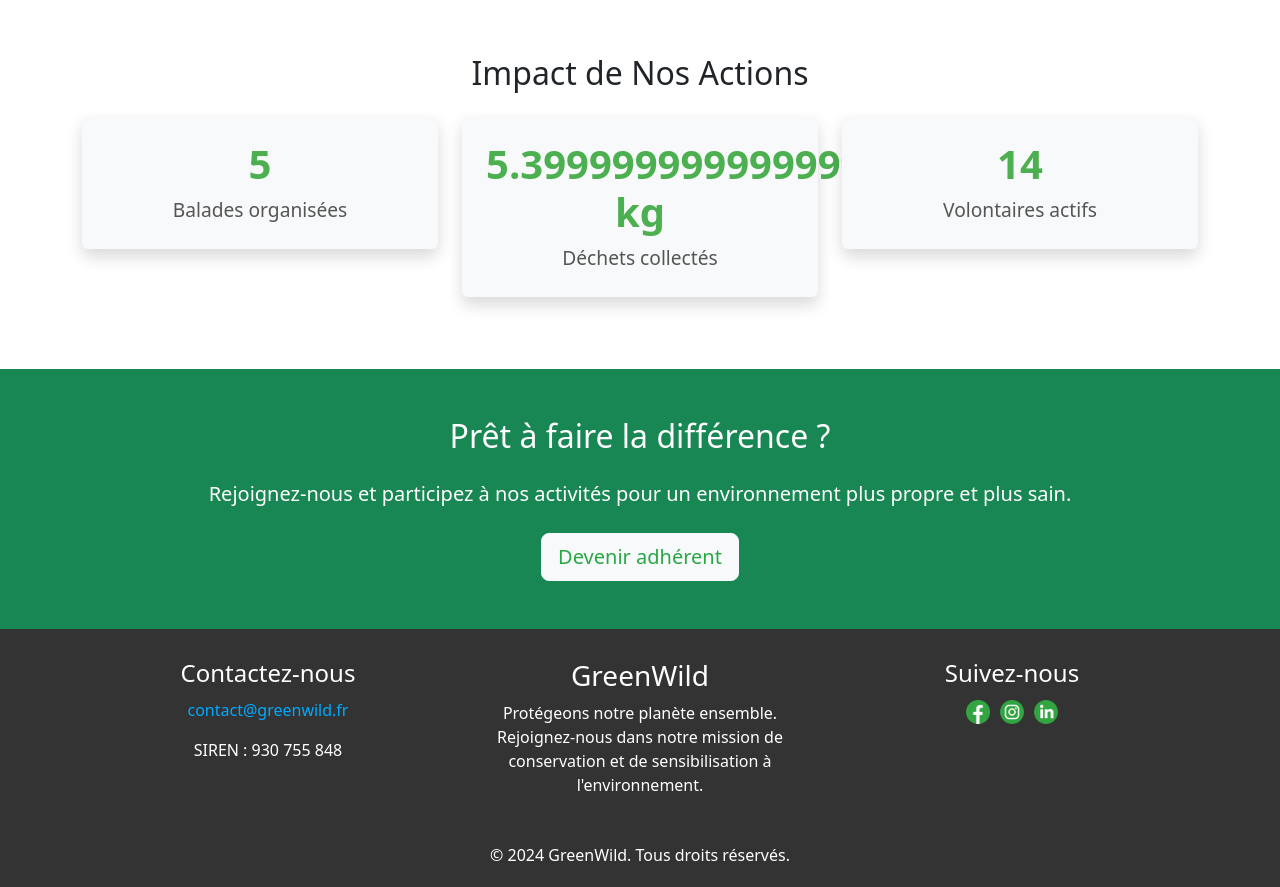
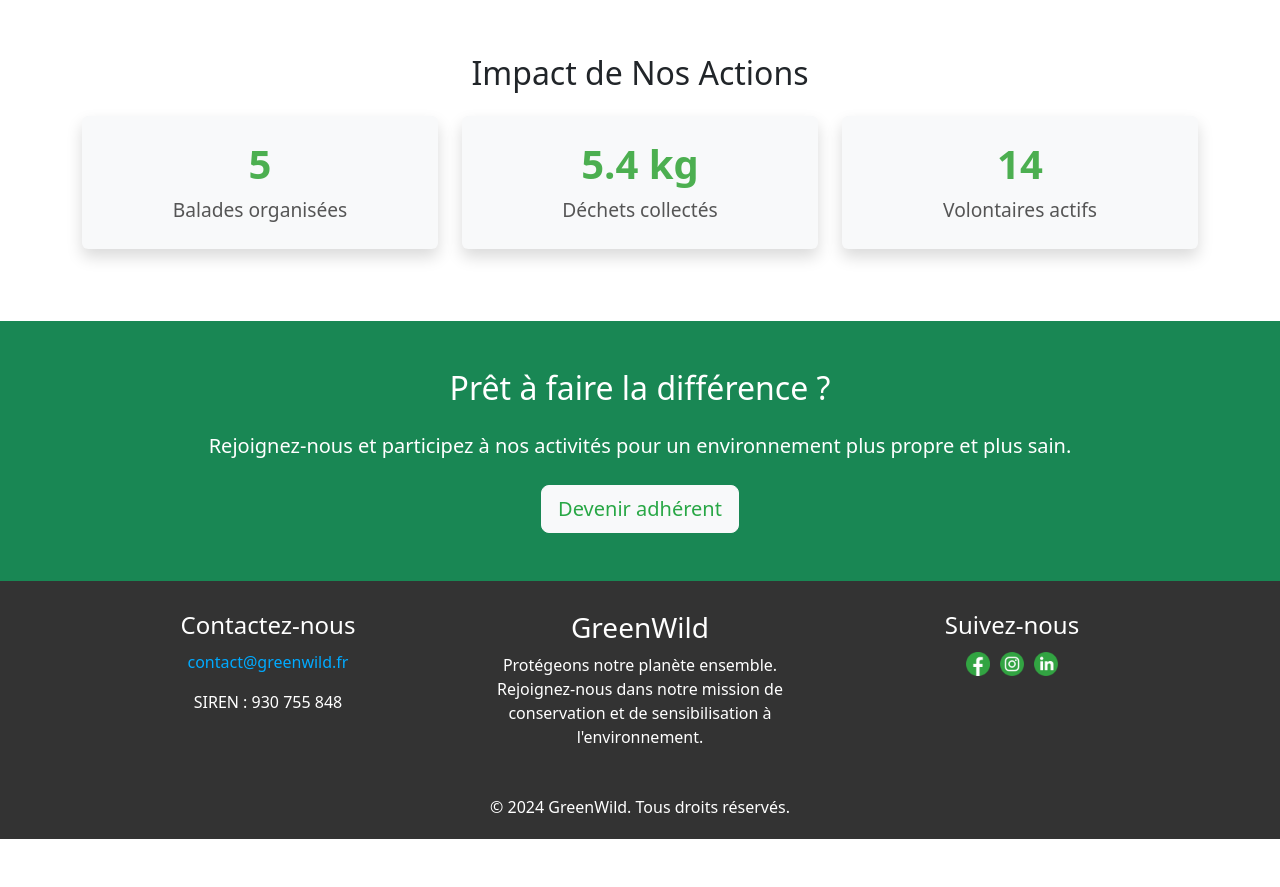
Before and after one commit to Moi30/GreenWild, a Vue app: page / in a window 1280 px wide. Shown: the part 1560-2447 px from the top of the page. After the commit the page ends 2399 px from the top, so only its background shows below. Built offline with nearby package versions, Linux system fonts and the light colour scheme.

Commit message:
BugFix HomePage cause : Merge
27/08 19:10

```diff
--- a/src/views/HomePageView.vue
+++ b/src/views/HomePageView.vue
@@ -126,18 +126,21 @@ export default {
   },
   methods: {
     joinUs() {
-      this.$router.push("/join");
+      this.$router.push("/nous-rejoindre");
     },
     loadEvents() {
       this.totalCleanups = eventsJson.events.filter(
         (event) => event.type === "passed"
       ).length;
-      this.totalWasteCollected = eventsJson.events
+      this.totalWasteCollected = this.roundToDecimals(
+        eventsJson.events
         .filter((event) => event.type === "passed")
         .reduce((acc, event) => {
           const waste = parseFloat(event.wasteCollected);
           return acc + (isNaN(waste) ? 0 : waste);
-        }, 0);
+        }, 0),
+        2
+      );
       // fetch(new URL("./events.json", import.meta.url))
       //   .then((response) => response.json())
       //   .then((data) => {
```
